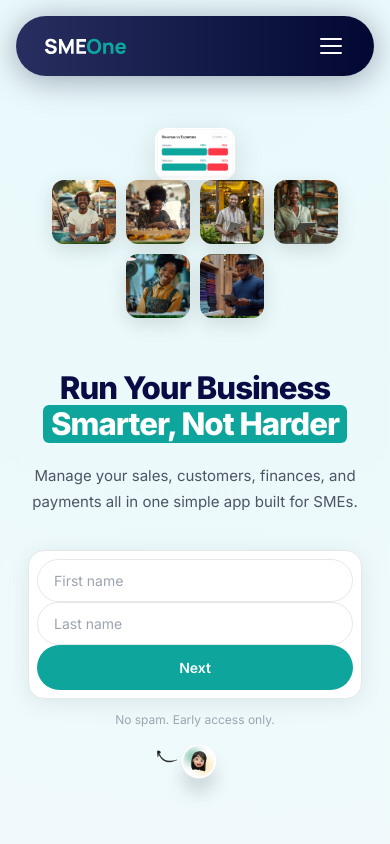
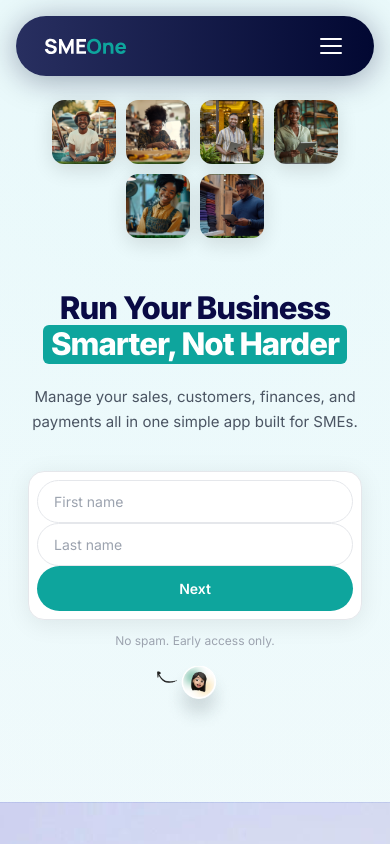
Before and after one commit to SMEOneApp/SMEOne.Modules.Website, a React (Create React App) app: page / in a window 390 px wide. Shown: the top 844 px of the page. Built offline with nearby package versions, Linux system fonts and the light colour scheme.

Commit message:
hidden revenue bar on mobile view

```diff
--- a/src/components/organisms/HeroSection/styles.css
+++ b/src/components/organisms/HeroSection/styles.css
@@ -293,13 +293,9 @@
     font-size: 15px;
   }
 
-  /* Revenue card — static, centered below the form */
+  /* Revenue card — hidden on mobile */
   .hero-analytics-card {
-    position: static;
-    width: 80px;
-    margin: 28px auto 0;
-    animation: none;
-    border-radius: 12px;
+    display: none;
   }
 
   /* Avatar-arrow — static, centered below the revenue card */
```
